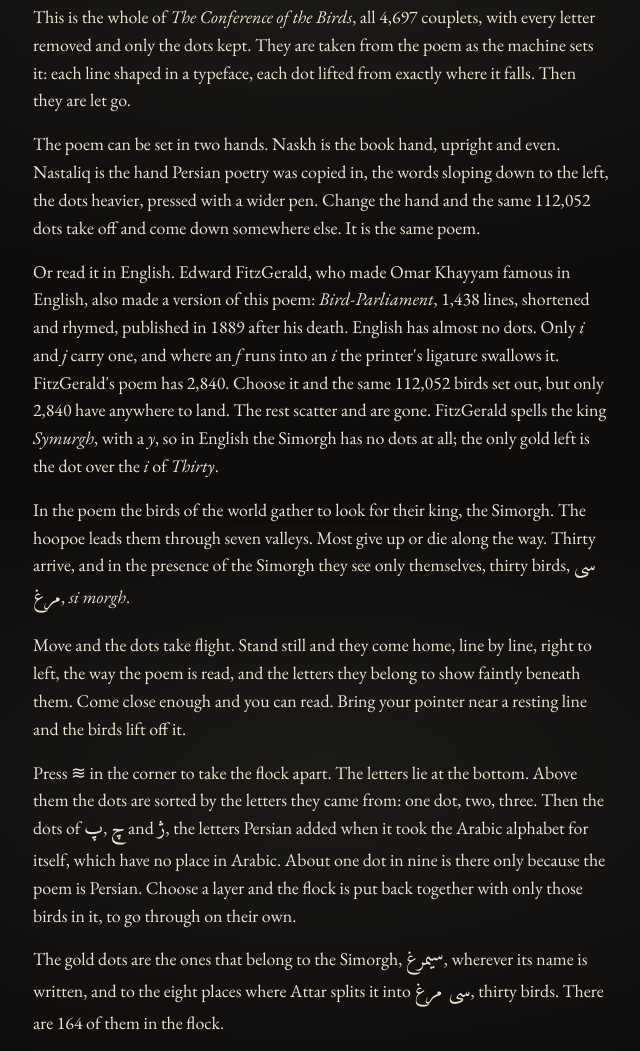
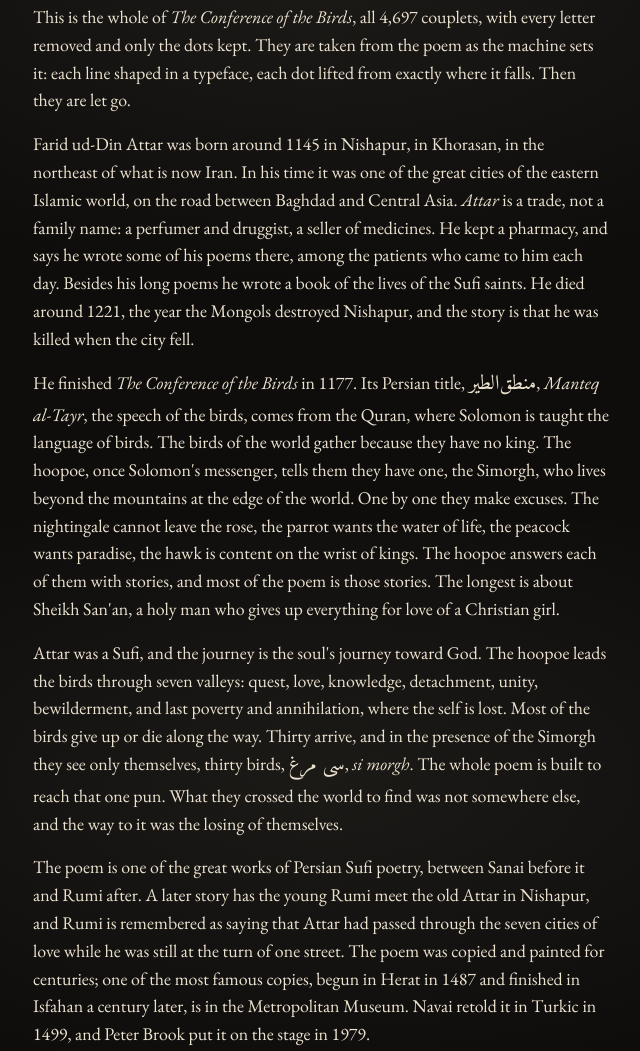
Before and after one commit to hamedyaghoobian/attar-conference-of-birds, a plain HTML site: page site/index.html in a window 1280 px wide. Shown: the part 1078-2129 px from the top of the page, without its empty margins (319-959 px from the left). Drawn offline with nearby package versions, Linux system fonts and the light colour scheme; no server answers.

Commit message:
Wall label: who Attar was, what the poem is, why it matters

```diff
--- a/site/index.html
+++ b/site/index.html
@@ -52,10 +52,13 @@
     <div class="text">
       <p>In Persian script many letters share one body and are told apart only by their dots. Read from the right, <span lang="fa">ب پ ت ث</span> are one stroke with one, three, two and three dots. Take the strokes away and what is left of a book is a scattering of small diamonds, each one the print of a reed pen pressed once against the page.</p>
       <p>This is the whole of <em>The Conference of the Birds</em>, all 4,697 couplets, with every letter removed and only the dots kept. They are taken from the poem as the machine sets it: each line shaped in a typeface, each dot lifted from exactly where it falls. Then they are let go.</p>
+      <p>Farid ud-Din Attar was born around 1145 in Nishapur, in Khorasan, in the northeast of what is now Iran. In his time it was one of the great cities of the eastern Islamic world, on the road between Baghdad and Central Asia. <em>Attar</em> is a trade, not a family name: a perfumer and druggist, a seller of medicines. He kept a pharmacy, and says he wrote some of his poems there, among the patients who came to him each day. Besides his long poems he wrote a book of the lives of the Sufi saints. He died around 1221, the year the Mongols destroyed Nishapur, and the story is that he was killed when the city fell.</p>
+      <p>He finished <em>The Conference of the Birds</em> in 1177. Its Persian title, <span lang="fa">منطق‌الطیر</span>, <em>Manteq al-Tayr</em>, the speech of the birds, comes from the Quran, where Solomon is taught the language of birds. The birds of the world gather because they have no king. The hoopoe, once Solomon's messenger, tells them they have one, the Simorgh, who lives beyond the mountains at the edge of the world. One by one they make excuses. The nightingale cannot leave the rose, the parrot wants the water of life, the peacock wants paradise, the hawk is content on the wrist of kings. The hoopoe answers each of them with stories, and most of the poem is those stories. The longest is about Sheikh San'an, a holy man who gives up everything for love of a Christian girl.</p>
+      <p>Attar was a Sufi, and the journey is the soul's journey toward God. The hoopoe leads the birds through seven valleys: quest, love, knowledge, detachment, unity, bewilderment, and last poverty and annihilation, where the self is lost. Most of the birds give up or die along the way. Thirty arrive, and in the presence of the Simorgh they see only themselves, thirty birds, <span lang="fa">سی مرغ</span>, <em>si morgh</em>. The whole poem is built to reach that one pun. What they crossed the world to find was not somewhere else, and the way to it was the losing of themselves.</p>
+      <p>The poem is one of the great works of Persian Sufi poetry, between Sanai before it and Rumi after. A later story has the young Rumi meet the old Attar in Nishapur, and Rumi is remembered as saying that Attar had passed through the seven cities of love while he was still at the turn of one street. The poem was copied and painted for centuries; one of the most famous copies, begun in Herat in 1487 and finished in Isfahan a century later, is in the Metropolitan Museum. Navai retold it in Turkic in 1499, and Peter Brook put it on the stage in 1979.</p>
       <p>The poem can be set in two hands. Naskh is the book hand, upright and even. Nastaliq is the hand Persian poetry was copied in, the words sloping down to the left, the dots heavier, pressed with a wider pen. Change the hand and the same 112,052 dots take off and come down somewhere else. It is the same poem.</p>
       <p>Or read it in English. Edward FitzGerald, who made Omar Khayyam famous in English, also made a version of this poem: <em>Bird-Parliament</em>, 1,438 lines, shortened and rhymed, published in 1889 after his death. English has almost no dots. Only <i>i</i> and <i>j</i> carry one, and where an <i>f</i> runs into an <i>i</i> the printer's ligature swallows it. FitzGerald's poem has 2,840. Choose it and the same 112,052 birds set out, but only 2,840 have anywhere to land. The rest scatter and are gone. FitzGerald spells the king <em>Symurgh</em>, with a <i>y</i>, so in English the Simorgh has no dots at all; the only gold left is the dot over the <i>i</i> of <em>Thirty</em>.</p>
-      <p>In the poem the birds of the world gather to look for their king, the Simorgh. The hoopoe leads them through seven valleys. Most give up or die along the way. Thirty arrive, and in the presence of the Simorgh they see only themselves, thirty birds, <span lang="fa">سی مرغ</span>, <em>si morgh</em>.</p>
-      <p>Move and the dots take flight. Stand still and they come home, line by line, right to left, the way the poem is read, and the letters they belong to show faintly beneath them. Come close enough and you can read. Bring your pointer near a resting line and the birds lift off it.</p>
+      <p>Drag and the dots take flight. Stand still and they come home, line by line, right to left, the way the poem is read, and the letters they belong to show faintly beneath them. Come close enough and you can read. Bring your pointer near a resting line and the birds lift off it.</p>
       <p>Press ≋ in the corner to take the flock apart. The letters lie at the bottom. Above them the dots are sorted by the letters they came from: one dot, two, three. Then the dots of <span lang="fa">پ</span>, <span lang="fa">چ</span> and <span lang="fa">ژ</span>, the letters Persian added when it took the Arabic alphabet for itself, which have no place in Arabic. About one dot in nine is there only because the poem is Persian. Choose a layer and the flock is put back together with only those birds in it, to go through on their own.</p>
       <p>The gold dots are the ones that belong to the Simorgh, <span lang="fa">سیمرغ</span>, wherever its name is written, and to the eight places where Attar splits it into <span lang="fa">سی مرغ</span>, thirty birds. There are 164 of them in the flock.</p>
     </div>
```
